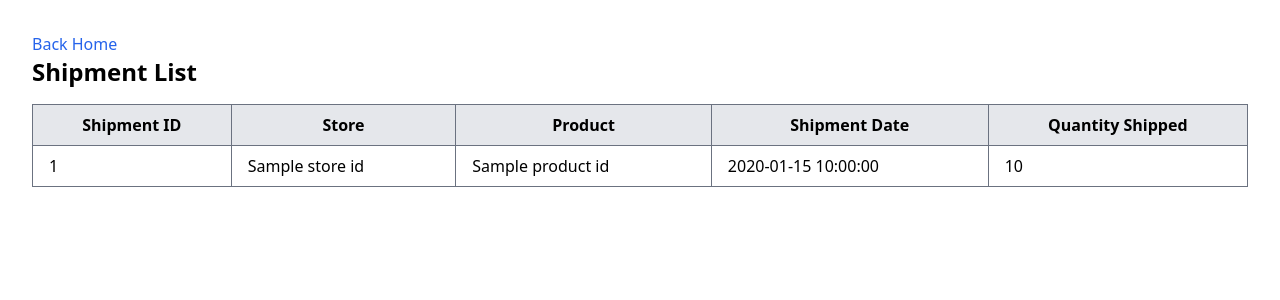
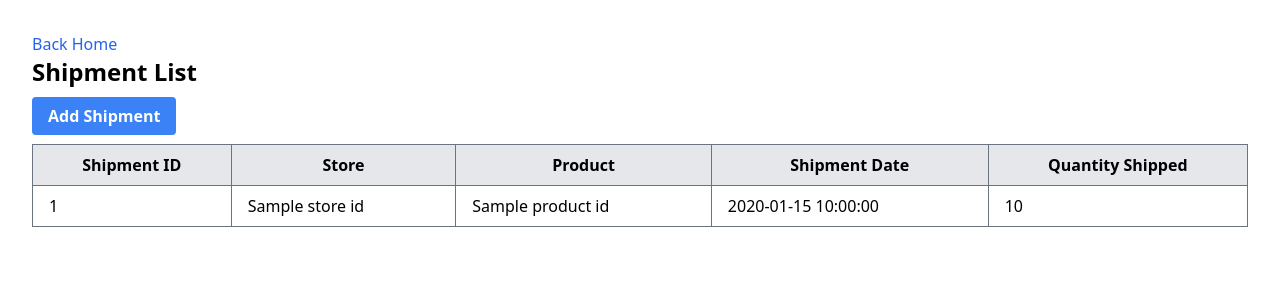
Before and after one commit to creatordestroy/gamehub, a Flask app: template app/templates/shipment/shipment_list.html in a window 1280 px wide. Shown: the top 300 px of the page. Run offline with Flask 3, Linux system fonts and the light colour scheme; the template is opened without the code that fills it: most values are stand-ins (such as "Sample title", 1, 10 or a date in 2020); some libraries are stand-ins or nearby versions.

Commit message:
Fix to Shipments route

```diff
--- a/app/routes/shipment.py
+++ b/app/routes/shipment.py
@@ -1,5 +1,5 @@
 from datetime import date
-from flask import Blueprint, render_template, request, jsonify
+from flask import Blueprint, render_template, request, jsonify, redirect, url_for
 from app.services.shipment_services import ShipmentService
 from app.services.product_services import ProductService
 from app.services.store_location_services import StoreLocationService
@@ -12,7 +12,7 @@ def add_shipment():
         data = request.form.to_dict(flat=True)
         shipment_date = date.today().strftime("%Y-%m-%d")
         shipment = ShipmentService().receive_shipment(data['product_id'], data['store_location'], data['shipment_quantity'], shipment_date)
-        return "success", 201
+        return redirect(url_for('shipment.shipment_list'))
 
     all_products = ProductService().get_product_list()
     all_store_locations = StoreLocationService().get_store_location_list()
--- a/app/templates/shipment/shipment_list.html
+++ b/app/templates/shipment/shipment_list.html
@@ -1,6 +1,14 @@
 {% extends "base.html" %} {% block title %} Product Not Found {% endblock %} {%
 block content %}
 <h1 class="text-2xl font-bold mb-4">Shipment List</h1>
+<div class="mb-4">
+    <a
+      href="{{ url_for('shipment.add_shipment') }}"
+      class="bg-blue-500 hover:bg-blue-700 text-white font-bold py-2 px-4 rounded"
+    >
+      Add Shipment
+    </a>
+  </div>
 <table class="w-full border-collapse border border-gray-500">
   <thead>
     <tr class="bg-gray-200">
```
